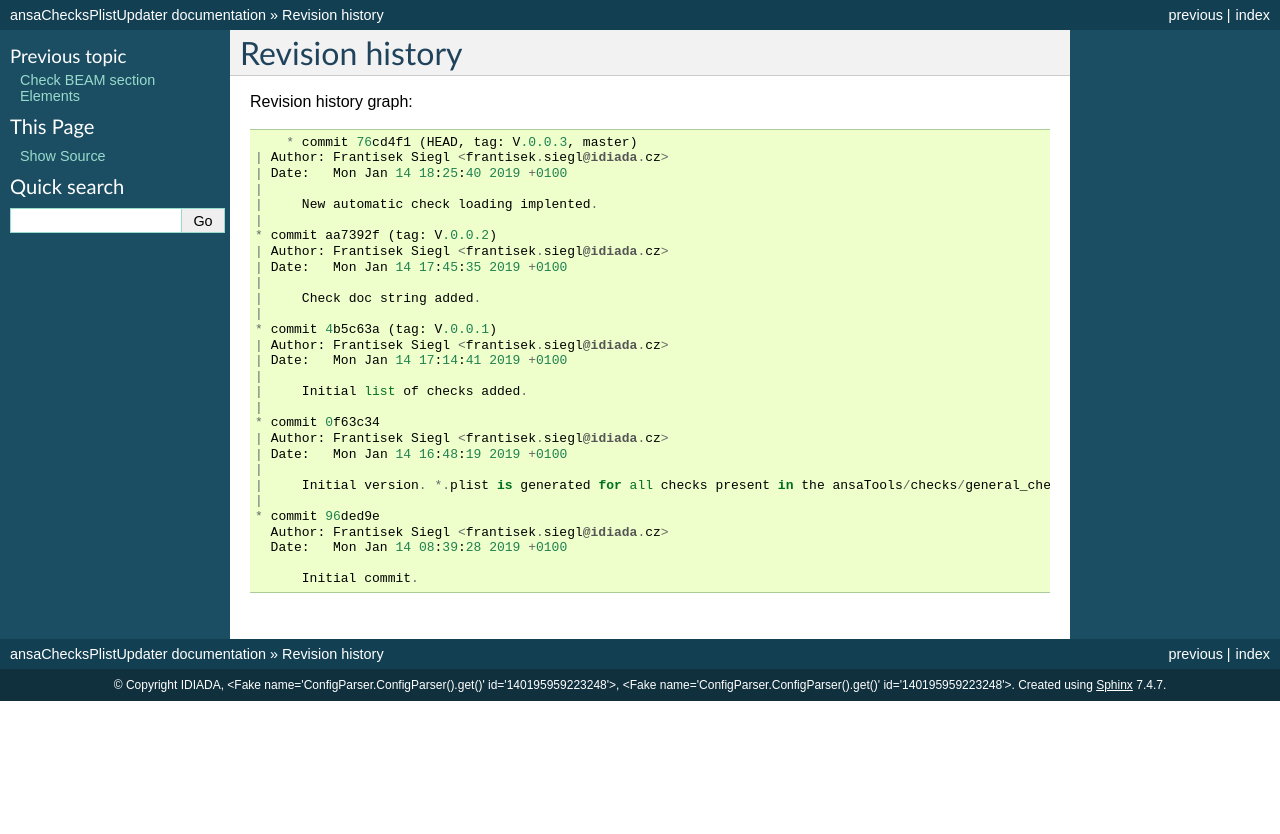
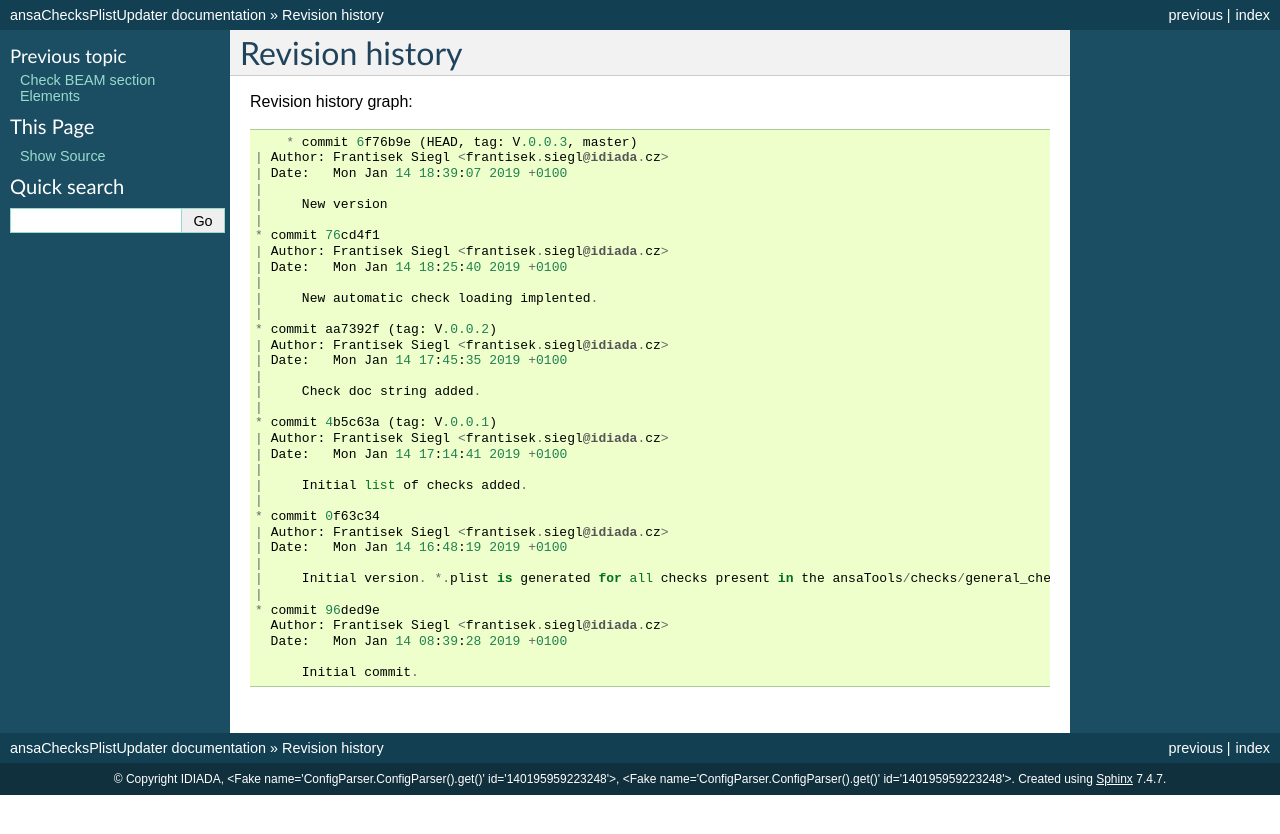
Before and after one commit to fanaSiegl/checks, a Sphinx documentation site: the page built from doc/sphinx/source/revision_history.rst, in a window 1280 px wide. Shown: the top 834 px of the page. Built offline with Sphinx 7.4.7, drawn with Linux system fonts in a browser that asks for light colours; formulas are drawn with MathJax 3; the version number could not be read and is left out.

Commit message:
version test

```diff
--- a/doc/sphinx/source/revision_history.rst
+++ b/doc/sphinx/source/revision_history.rst
@@ -4,7 +4,13 @@ Revision history
 
 Revision history graph::
 
-       * commit 76cd4f1 (HEAD, tag: V.0.0.3, master)
+       * commit 6f76b9e (HEAD, tag: V.0.0.3, master)
+   | Author: Frantisek Siegl <frantisek.siegl@idiada.cz>
+   | Date:   Mon Jan 14 18:39:07 2019 +0100
+   |
+   |     New version
+   |
+   * commit 76cd4f1
    | Author: Frantisek Siegl <frantisek.siegl@idiada.cz>
    | Date:   Mon Jan 14 18:25:40 2019 +0100
    |
```
Also changed, not shown: 1 other file.
